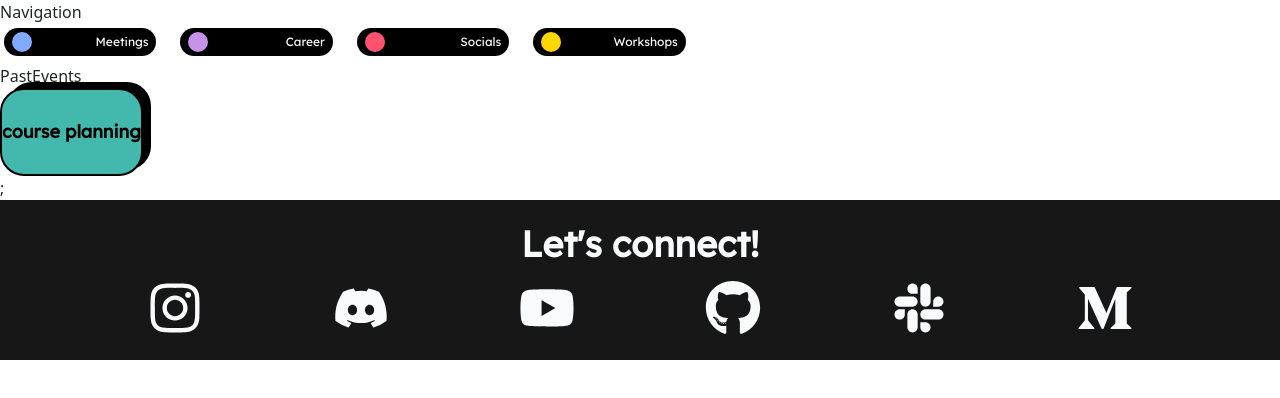
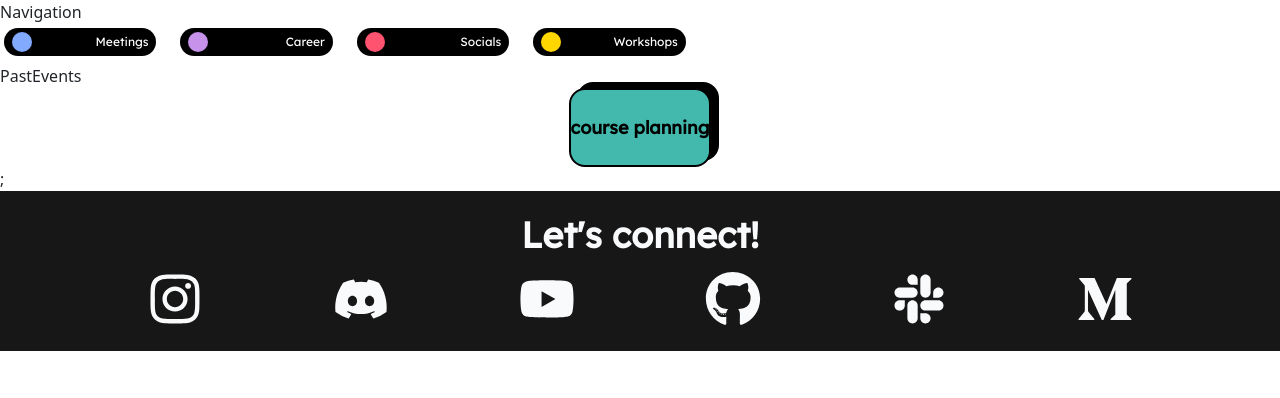
Before and after one commit to acm-ucr/acm-hydra, a Next.js app: page /events in a window 1280 px wide. Shown: the top 398 px of the page. Built offline with nearby package versions, Linux system fonts and the light colour scheme.

Commit message:
added tailwind css for all props.

```diff
--- a/components/Topic.js
+++ b/components/Topic.js
@@ -1,22 +1,34 @@
 import React from "react";
 
-const Topic = ({ topic, backgroundcolor, textcolor }) => {
+const Topic = ({ topic, backgroundColor, textColor }) => {
 	return (
-		<div className='flex w-full h-full'>
+		<div>
 			<div
 				style={{
 					justifySelf: "center",
-					borderRadius: "1.5rem",
+					width: "max-content",
+					height: "max-content",
+					borderRadius: "1.0rem",
 					borderWidth: "2px",
 					borderColor: "black",
 					paddingTop: "0.75rem",
 					paddingBottom: "0.75rem",
-					backgroundColor: backgroundcolor,
-					color: textcolor,
+					// paddingRight: "0.25rem",
+					// paddingLeft: "0.25rem",
+					backgroundColor: backgroundColor,
+					color: textColor,
 					boxShadow: "8px -6px black",
 				}}
 			>
-				<div className='flex justify-center items-center py-3 font-lexend font-bold text-lg'>
+				<div
+					style={{
+						fontSize: "1.125rem",
+						fontWeight: "700",
+						fontFamily: "lexend",
+						paddingTop: "0.75rem",
+						paddingBottom: "0.75rem",
+					}}
+				>
 					{topic}
 				</div>
 			</div>
--- a/pages/events.js
+++ b/pages/events.js
@@ -10,8 +10,8 @@ const Events = () => {
 			<PastEvents />
 			<Topic
 				topic='course planning'
-				backgroundcolor='#43B9AD'
-				textcolor='black'
+				backgroundColor='#43B9AD'
+				textColor='black'
 			/>
 		</div>
 	);
```
